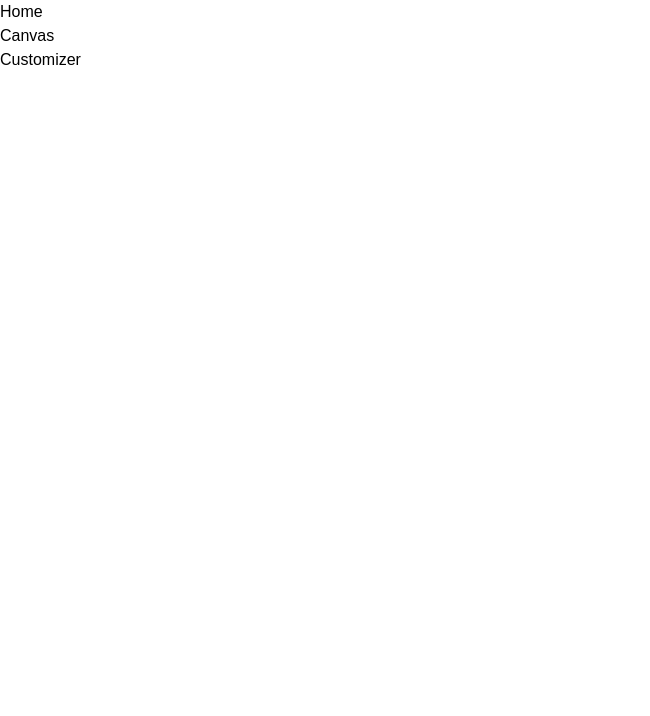
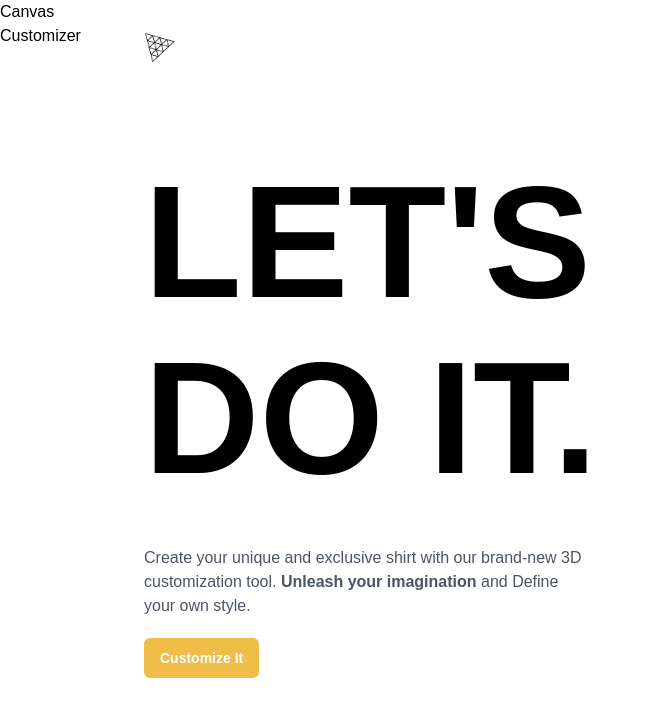
Before and after one commit to hetpatel4381/SwagCraft-3D-Customizer, a React (Vite) app in the folder client/: page / in a window 1280 px wide. Shown: the top 716 px of the page, without its empty margins (0-650 px from the left). Built offline with nearby package versions, Linux system fonts and the light colour scheme; a web font is replaced by a local one.

Commit message:
add basic functionality home page

```diff
--- /dev/null
+++ b/client/src/components/CustomButton.jsx
@@ -0,0 +1,28 @@
+import { useSnapshot } from "valtio";
+import state from "../store";
+
+const CustomButton = ({ type, title, customStyles, handleClick }) => {
+  const snap = useSnapshot(state);
+
+  const generateStyle = (type) => {
+    if (type === "filled") {
+      return {
+        backgroundColor: snap.color,
+        color: "#fff",
+      };
+    }
+  };
+  return (
+    <>
+      <button
+        className={`px-2 py-1.2 flex-1 rounded-md ${customStyles}`}
+        style={generateStyle(type)}
+        onClick={handleClick}
+      >
+        {title}
+      </button>
+    </>
+  );
+};
+
+export default CustomButton;
--- /dev/null
+++ b/client/src/components/index.js
@@ -0,0 +1,3 @@
+import CustomButton from "./CustomButton";
+
+export { CustomButton };
--- a/client/src/pages/Home.jsx
+++ b/client/src/pages/Home.jsx
@@ -1,7 +1,59 @@
-import React from "react";
+import { motion, AnimatePresence } from "framer-motion";
+import { useSnapshot } from "valtio";
+import {
+  headContainerAnimation,
+  headContentAnimation,
+  headTextAnimation,
+  slideAnimation,
+} from "../config/config/motion";
+
+import state from "../store";
+import { CustomButton } from "../components";
 
 const Home = () => {
-  return <div>Home</div>;
+  const snap = useSnapshot(state);
+  return (
+    <>
+      <AnimatePresence>
+        {snap.intro && (
+          <motion.section className="home" {...slideAnimation("left")}>
+            <motion.header {...slideAnimation("down")}>
+              <img
+                src="./threejs.png"
+                alt="logo"
+                className="w-8 h-8 object-contain"
+              />
+            </motion.header>
+
+            <motion.div className="home-content" {...headContainerAnimation}>
+              <motion.div {...headTextAnimation}>
+                <h1 className="head-text">
+                  LET'S <br className="xl:block hidden" /> DO IT.
+                </h1>
+              </motion.div>
+              <motion.div
+                className="flex flex-col gap-5"
+                {...headContainerAnimation}
+              >
+                <p className="max-w-md font-normal text-gray-600 text-base">
+                  Create your unique and exclusive shirt with our brand-new 3D
+                  customization tool. <strong>Unleash your imagination</strong>{" "}
+                  and Define your own style.
+                </p>
+
+                <CustomButton
+                  type="filled"
+                  title="Customize It"
+                  handleClick={() => (state.intro = false)}
+                  customStyles="w-fit px-4 py-2.5 font-bold text-sm"
+                />
+              </motion.div>
+            </motion.div>
+          </motion.section>
+        )}
+      </AnimatePresence>
+    </>
+  );
 };
 
 export default Home;
--- /dev/null
+++ b/client/src/store/index.js
@@ -0,0 +1,12 @@
+import { proxy } from "valtio";
+
+const state = proxy({
+  intro: true,
+  color: "#EFBD48",
+  isLogoTexture: true,
+  isFullTexture: false,
+  logoDecal: "./threejs.png",
+  fullDecal: "./threejs.png",
+});
+
+export default state;
```
